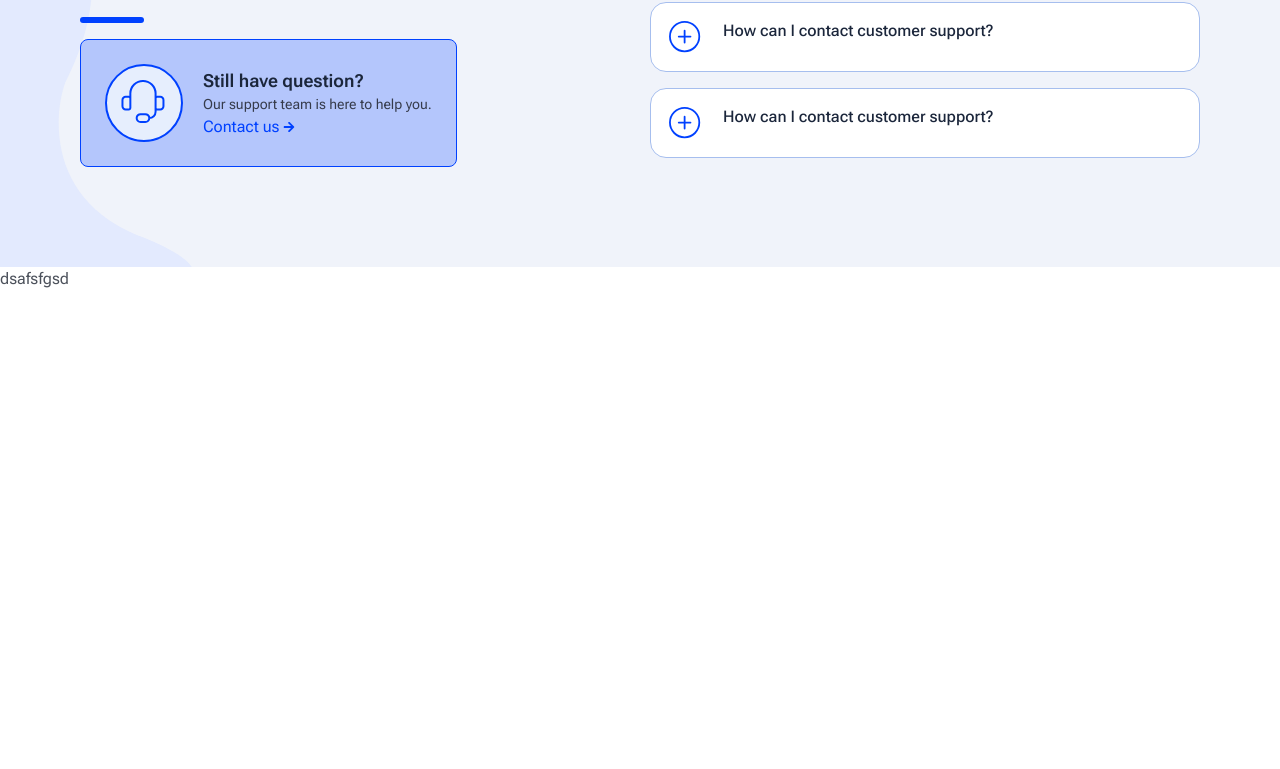
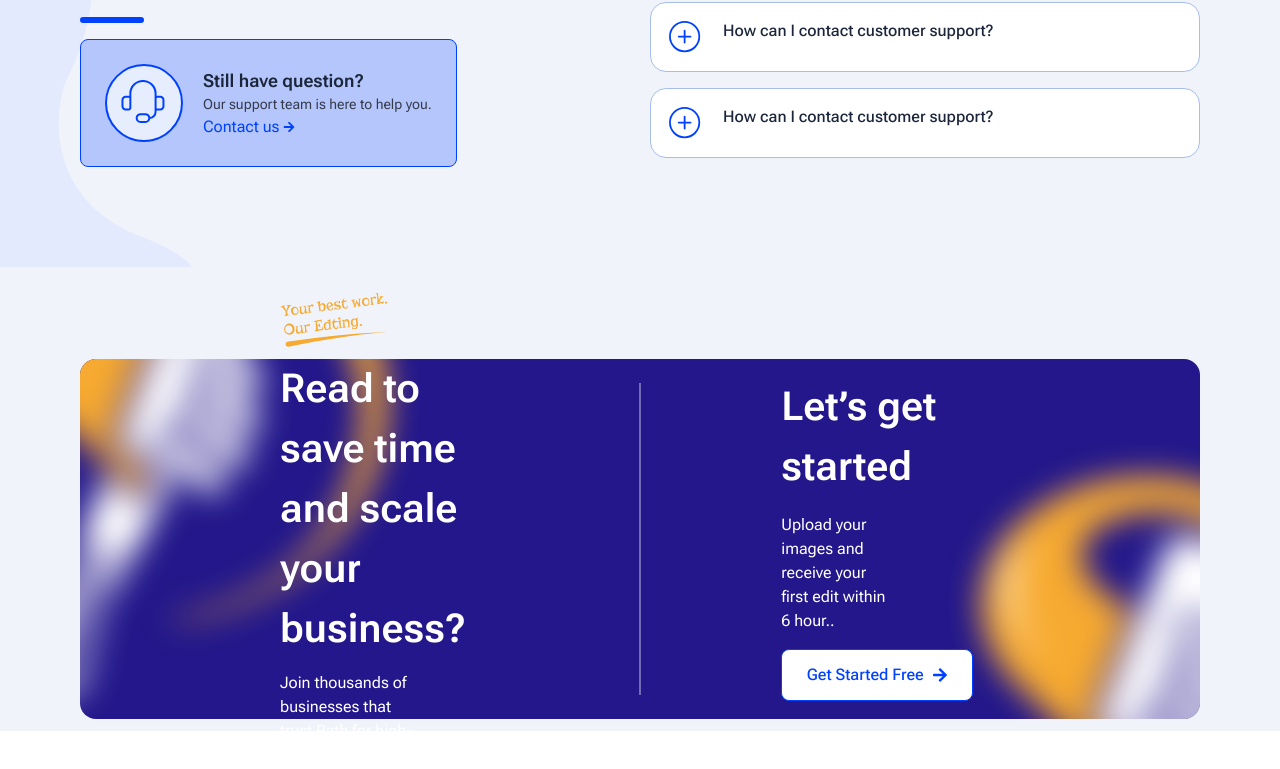
Before and after one commit to Wasib-2005/Photo-Retoucher---European-IT, a React (Vite) app: page / in a window 1280 px wide. Shown: the part 8244-9013 px from the top of the page. Before the commit the page ends 8535 px from the top, so only its background shows below. Built offline with nearby package versions, Linux system fonts and the light colour scheme.

Commit message:
Footer pices1 done

```diff
--- a/src/Components/FooterComponent/Footer.jsx
+++ b/src/Components/FooterComponent/Footer.jsx
@@ -1,11 +1,13 @@
+import Pices1 from "./FooterPices/Pices1";
+import Pices2 from "./FooterPices/Pices2";
 
 const Footer = () => {
-    return (
-        <footer>
-
-            dsafsfgsd
-        </footer>
-    );
+  return (
+    <footer className="px-4 md:px-12 lg:px-20 py-3 bg-[#f0f3fa] w-full">
+      <Pices1 />
+      <Pices2 />
+    </footer>
+  );
 };
 
 export default Footer;
--- a/src/Components/FooterComponent/FooterPices/Pices1.jsx
+++ b/src/Components/FooterComponent/FooterPices/Pices1.jsx
@@ -0,0 +1,62 @@
+import { Link } from "react-router";
+import FooterImg from "../../../assets/FooterImg.svg";
+import YourBestWorkOurEdting from "../../../assets/YourBestWorkOurEdting.svg";
+import { FaArrowRight } from "react-icons/fa";
+
+const Pices1 = () => {
+  return (
+    <div className="relative mt-20">
+      <div className="md:flex h-45 md:h-90 ">
+        <div className="w-full h-45 md:h-full">
+          <img
+            className="h-full object-cover object-left rounded-t-2xl md:rounded-tr-none md:rounded-l-2xl"
+            src={FooterImg}
+            alt=""
+          />
+        </div>
+        <div className="bg-[#23168b] h-7 md:hidden"/>
+        <div className="w-full h-45 md:h-full overflow-hidden">
+          <img
+            className="h-full object-cover object-right rounded-b-2xl md:rounded-bl-none md:rounded-r-2xl"
+            src={FooterImg}
+            alt=""
+          />
+        </div>
+      </div>
+      <div className="absolute top-25 md:top-0  w-full h-full flex flex-col md:flex-row gap-4 md:gap-35 items-center justify-center text-white p-10 md:px-50 md:py-6">
+        <div className=" w-full md:w-1/2 flex flex-col gap-3">
+          <div>
+            <img src={YourBestWorkOurEdting} alt="" />
+          </div>
+          <h2 className="md:text-[40px] font-semibold">
+            Read to save time and scale your business?
+          </h2>
+          <p className=" md:w-[65%] text-[12px] md:text-[16px]">
+            Join thousands of businesses that trust Path for high-quality image
+            editing, every time.
+          </p>
+        </div>
+
+        <div className=" md:h-full md:w-1 bg-[#736cb5]" />
+
+        <div className="flex flex-col  md:w-1/2 w-full gap-4">
+          <h2 className=" md:text-[40px] font-semibold">Let’s get started</h2>
+          <p className="text-[12px] md:text-[16px] md:w-[50%]">
+            Upload your images and receive your first edit within 6 hour..
+          </p>
+          <button>
+            <Link
+              to="/"
+              className="flex md:w-[192px] h-8 md:h-[52px] text-[12px] md:text-[16px] text-[#0041FF]  bg-white border hover:border-[#0041FF]/30 hover:bg-[#0041FF] hover:text-white rounded-lg items-center justify-center gap-2 font-medium transition-colors shrink-0"
+            >
+              <span>Get Started Free</span>
+              <FaArrowRight />
+            </Link>
+          </button>
+        </div>
+      </div>
+    </div>
+  );
+};
+
+export default Pices1;
--- a/src/Components/FooterComponent/FooterPices/Pices2.jsx
+++ b/src/Components/FooterComponent/FooterPices/Pices2.jsx
@@ -0,0 +1,11 @@
+
+
+const Pices2 = () => {
+    return (
+        <div>
+
+        </div>
+    );
+};
+
+export default Pices2;
```
Also changed, not shown: src/assets/FooterImg.svg (added), src/assets/YourBestWorkOurEdting.svg (added).
